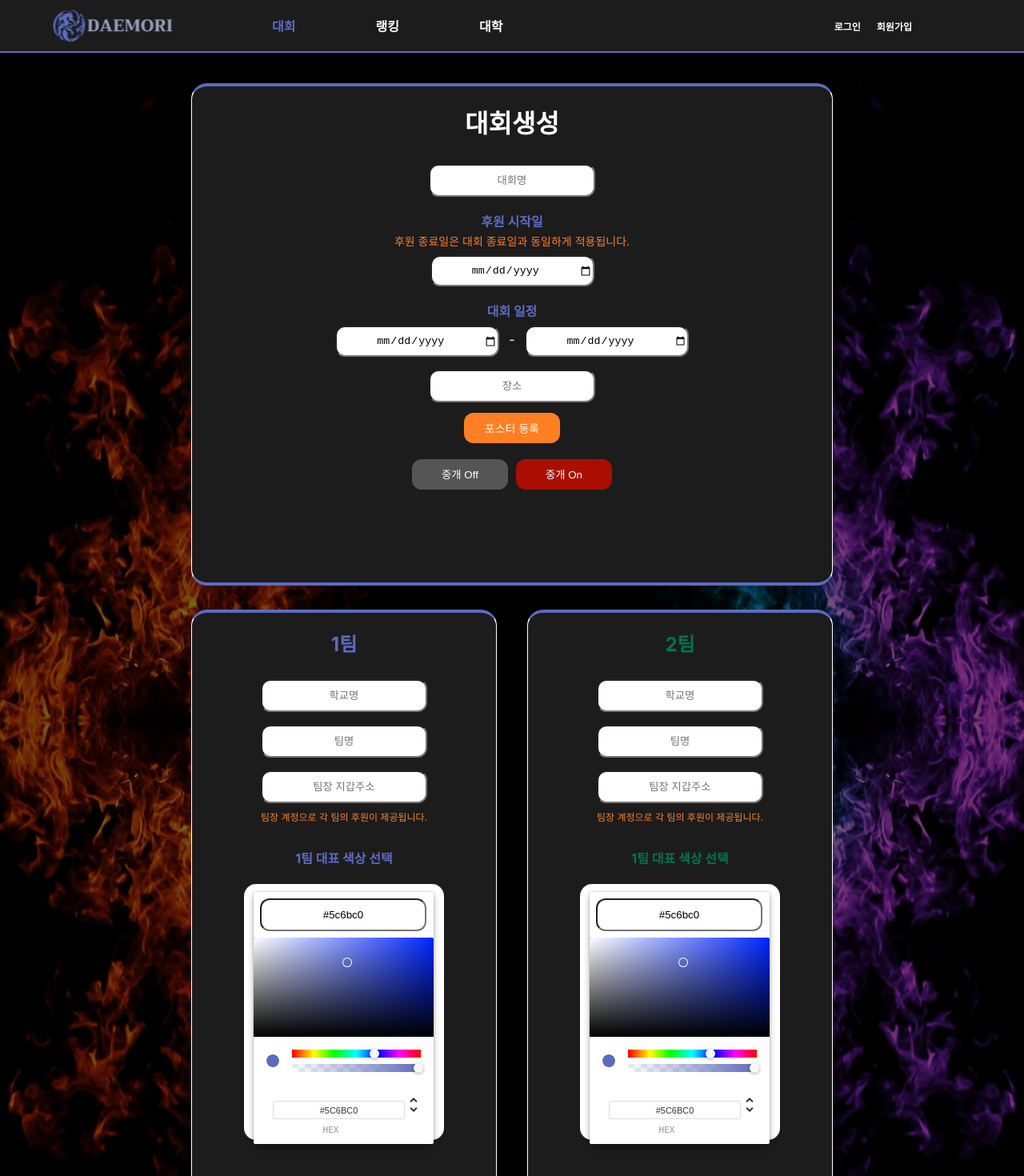
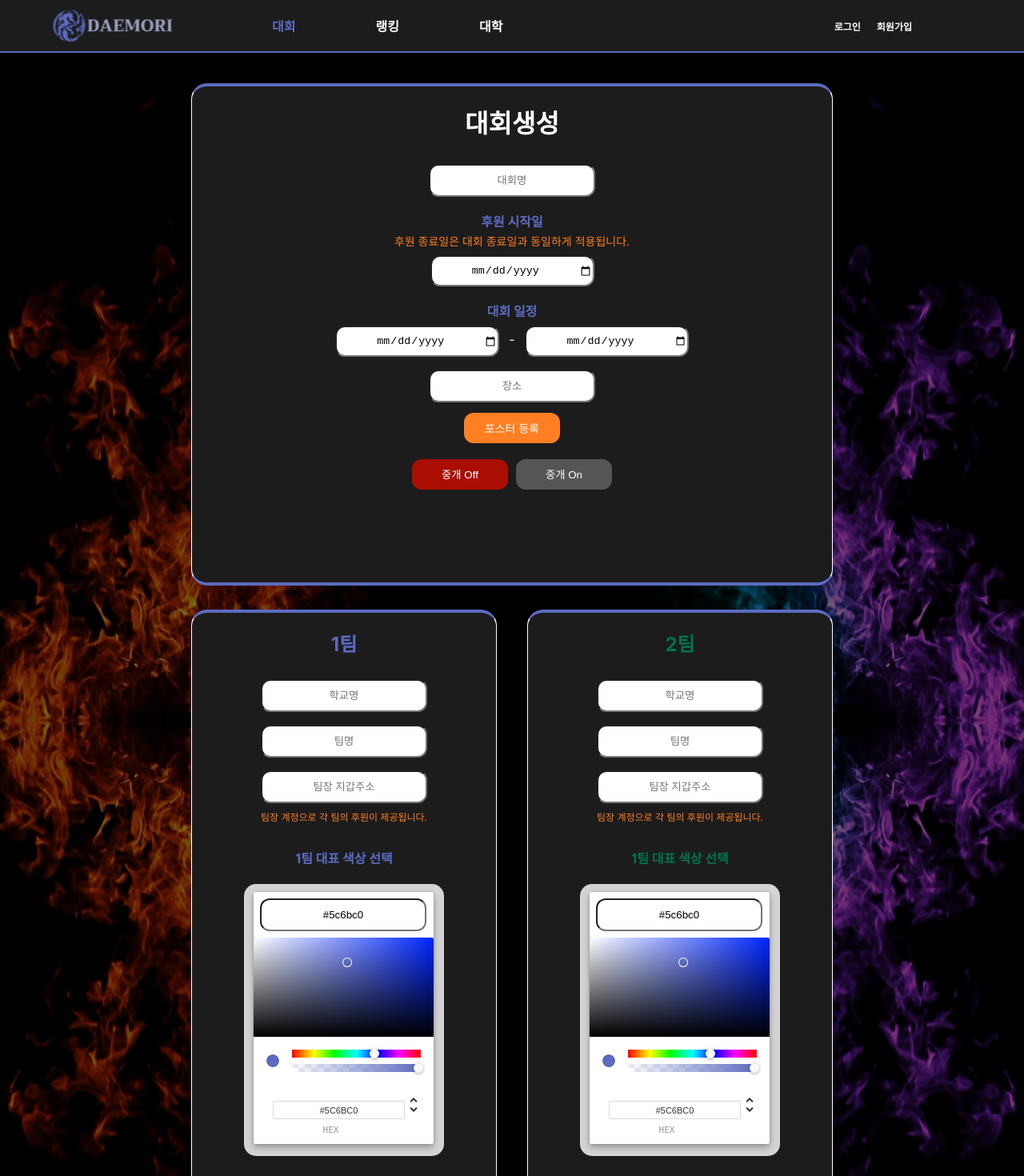
Before and after one commit to KwangsukYu/DeaMoRi, a React (Create React App) app in the folder frontend/: page /leagues/create in a window 1280 px wide. Shown: the top 1470 px of the page at 80% size. Built offline with nearby package versions, Linux system fonts and the light colour scheme; what web3 would draw is missing.

Commit message:
feat : 대회 생성 API 연동중

```diff
--- /dev/null
+++ b/frontend/src/apis/leagues/CreateLeague.ts
@@ -0,0 +1,40 @@
+// import React from "react";
+import axios from "axios";
+
+type createLeague = {
+  leagueTitle: string;
+  sponStart: string;
+  leagueStart: string;
+  leagueEnd: string;
+  place: string;
+  poster: File;
+
+  team1University: string;
+  team1Name: string;
+  team1Wallet: string;
+  team2University: string;
+  team2Name: string;
+  team2Wallet: string;
+  team1Color: string;
+  team2Color: string;
+  broadcast: number;
+};
+
+function CreateLeague(data: createLeague) {
+  axios({
+    url: "http://j7c208.p.ssafy.io:8080/api/league",
+    method: "post",
+    data,
+    headers: {
+      Authorization: `Bearer ${localStorage.token}`
+    }
+  })
+    .then(response => {
+      alert("대회 등록이 완료되었습니다.");
+      console.log(response.status);
+      console.log(response.data);
+    })
+    .catch(e => console.log("something went wrong :(", e));
+}
+
+export default CreateLeague;
--- a/frontend/src/components/colorPicker/ColorPicker.scss
+++ b/frontend/src/components/colorPicker/ColorPicker.scss
@@ -1,8 +1,8 @@
 #colorpicker {
   width: 250px;
-  height: 320px;
+  height: 340px;
   border-radius: 15px;
-  background-color: white;
+  background-color: rgb(212, 212, 212);
 
   .container {
     position: relative;
--- a/frontend/src/pages/leagues/create/Create.tsx
+++ b/frontend/src/pages/leagues/create/Create.tsx
@@ -3,11 +3,12 @@ import "./Create.scss";
 import ColorPicker from "components/colorPicker/ColorPicker";
 import { Link } from "react-router-dom";
 import { useForm } from "react-hook-form";
+import CreateLeague from "apis/leagues/CreateLeague";
 
 type Inputs = {
   leagueTitle: string;
   sponStart: string;
-  leagueStart: Date;
+  leagueStart: string;
   leagueEnd: string;
   place: string;
   poster: File;
@@ -20,16 +21,18 @@ type Inputs = {
   team2Wallet: string;
   team1Color: string;
   team2Color: string;
+  broadcast: number;
 };
 
 function Create() {
   const [team1Color, setTeam1Color] = useState("#5c6bc0");
   const [team2Color, setTeam2Color] = useState("#5c6bc0");
-  const [broadcast, setBroadcast] = useState(1);
+  const [broadcast, setBroadcast] = useState(0);
 
   // useForm submit시 어떤 데이터를 넘겨줄것인지 설정 및 추가해줌
   const onSubmit = (data: Inputs) => {
     const newData = { ...data, team1Color, team2Color, broadcast };
+    CreateLeague(newData);
     console.log(newData);
   };
 
```
Also changed, not shown: frontend/src/apis/leagues/CreateLeague.tsx (deleted, +0 -7 lines).
